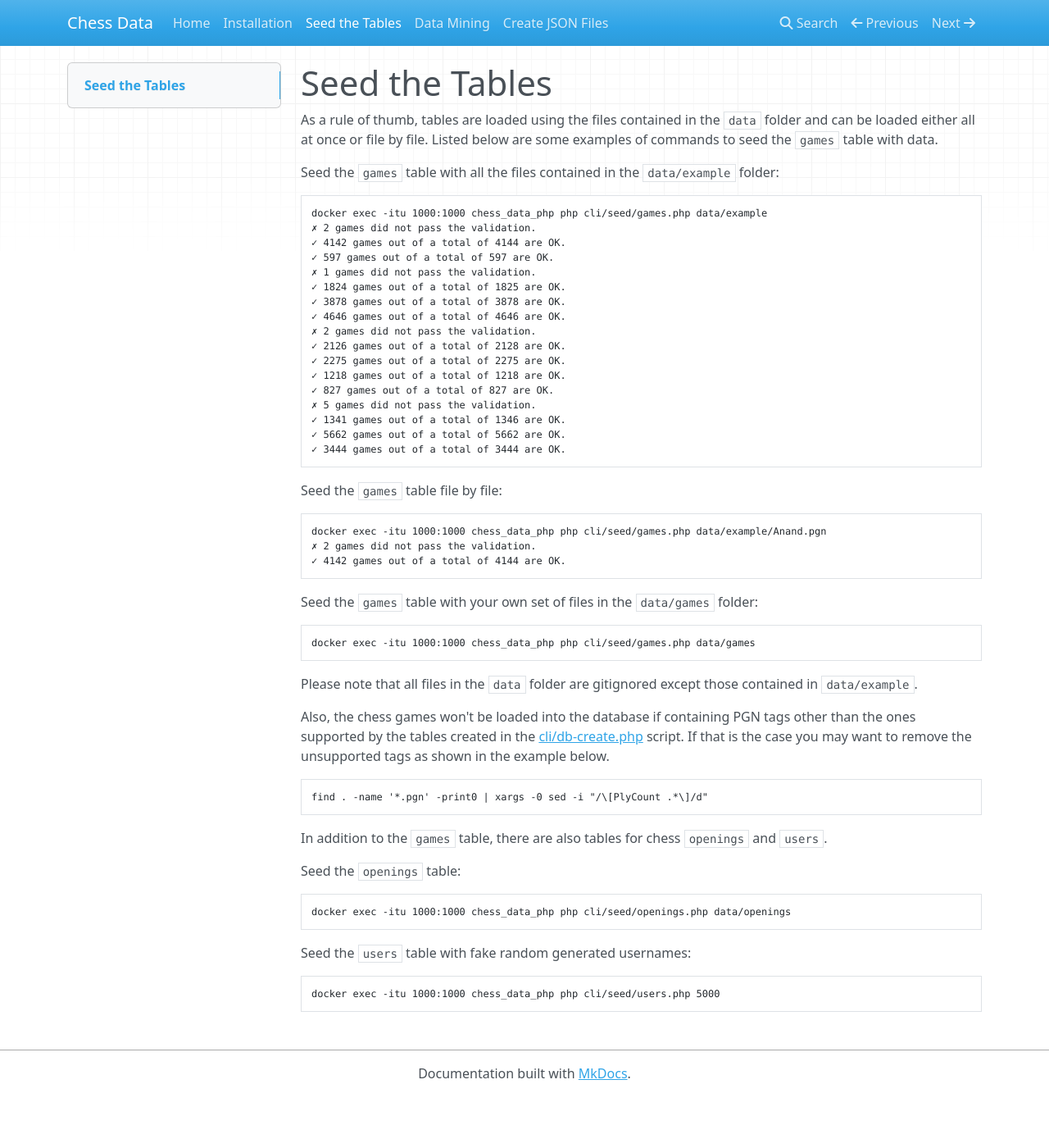
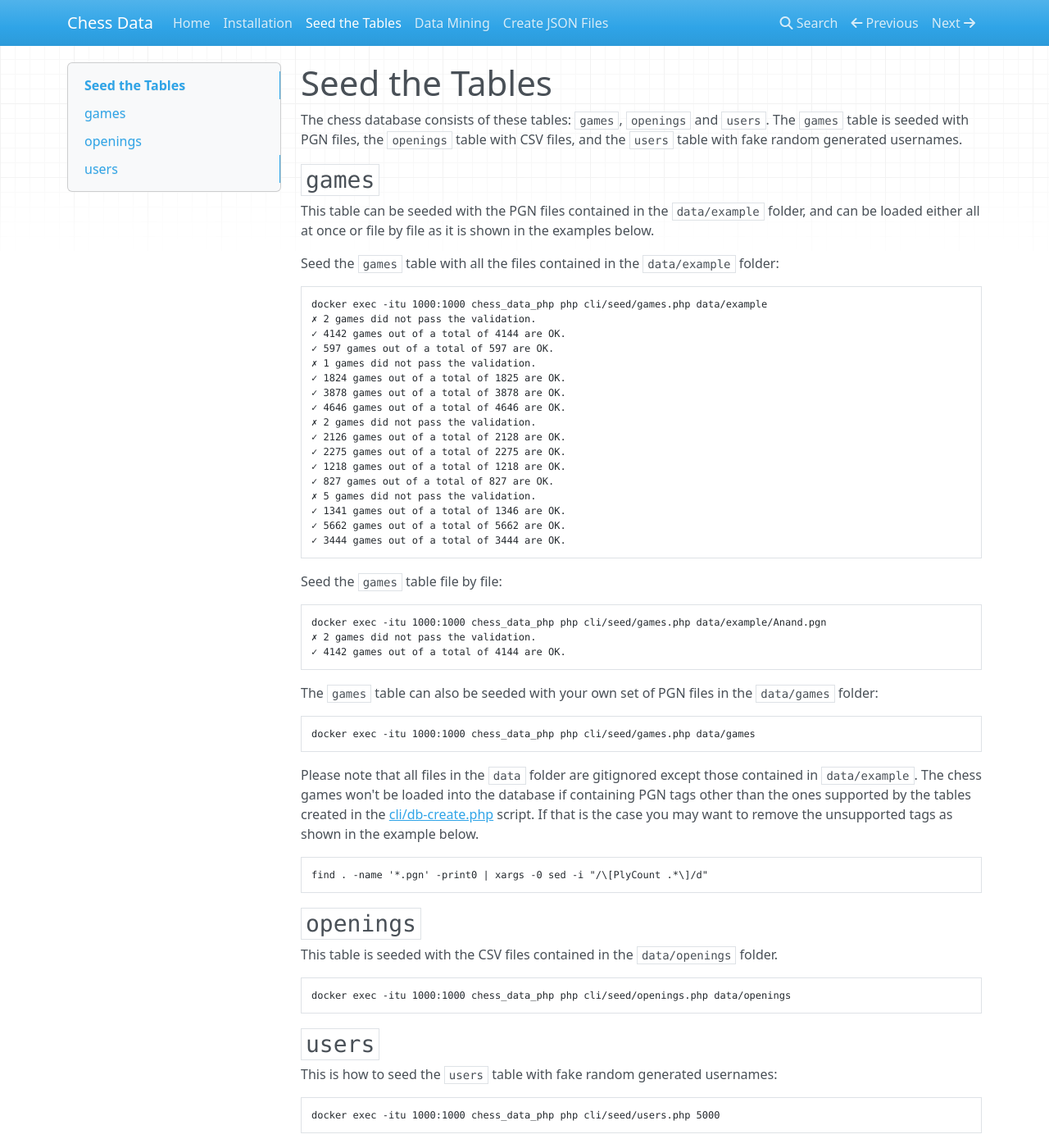
Before and after one commit to chesslablab/chess-data, an MkDocs documentation site: the page built from docs/seed-the-tables.md, in a window 1280 px wide and 1400 px high. Shown: the whole window at 82% size. Built offline with MkDocs 1.6.1, drawn with Linux system fonts in a browser that asks for light colours; nearby versions of some CDN libraries.

Commit message:
Updated the docs

````diff
--- a/docs/seed-the-tables.md
+++ b/docs/seed-the-tables.md
@@ -1,6 +1,10 @@
 # Seed the Tables
 
-As a rule of thumb, tables are loaded using the files contained in the `data` folder and can be loaded either all at once or file by file. Listed below are some examples of commands to seed the `games` table with data.
+The chess database consists of these tables: `games`, `openings` and `users`. The `games` table is seeded with PGN files, the `openings` table with CSV files, and the `users` table with fake random generated usernames.
+
+## `games`
+
+This table can be seeded with the PGN files contained in the `data/example` folder, and can be loaded either all at once or file by file as it is shown in the examples below.
 
 Seed the `games` table with all the files contained in the `data/example` folder:
 
@@ -32,29 +36,29 @@ docker exec -itu 1000:1000 chess_data_php php cli/seed/games.php data/example/An
 ✓ 4142 games out of a total of 4144 are OK.
 ```
 
-Seed the `games` table with your own set of files in the `data/games` folder:
+The `games` table can also be seeded with your own set of PGN files in the `data/games` folder:
 
 ```text
 docker exec -itu 1000:1000 chess_data_php php cli/seed/games.php data/games
 ```
 
-Please note that all files in the `data` folder are gitignored except those contained in `data/example`.
-
-Also, the chess games won't be loaded into the database if containing PGN tags other than the ones supported by the tables created in the [cli/db-create.php](https://github.com/chesslablab/chess-data/blob/main/cli/db-create.php) script. If that is the case you may want to remove the unsupported tags as shown in the example below.
+Please note that all files in the `data` folder are gitignored except those contained in `data/example`. The chess games won't be loaded into the database if containing PGN tags other than the ones supported by the tables created in the [cli/db-create.php](https://github.com/chesslablab/chess-data/blob/main/cli/db-create.php) script. If that is the case you may want to remove the unsupported tags as shown in the example below.
 
 ```text
 find . -name '*.pgn' -print0 | xargs -0 sed -i "/\[PlyCount .*\]/d"
 ```
 
-In addition to the `games` table, there are also tables for chess `openings` and `users`.
+## `openings`
 
-Seed the `openings` table:
+This table is seeded with the CSV files contained in the `data/openings` folder.
 
 ```text
 docker exec -itu 1000:1000 chess_data_php php cli/seed/openings.php data/openings
 ```
 
-Seed the `users` table with fake random generated usernames:
+## `users`
+
+This is how to seed the `users` table with fake random generated usernames:
 
 ```text
 docker exec -itu 1000:1000 chess_data_php php cli/seed/users.php 5000
````
